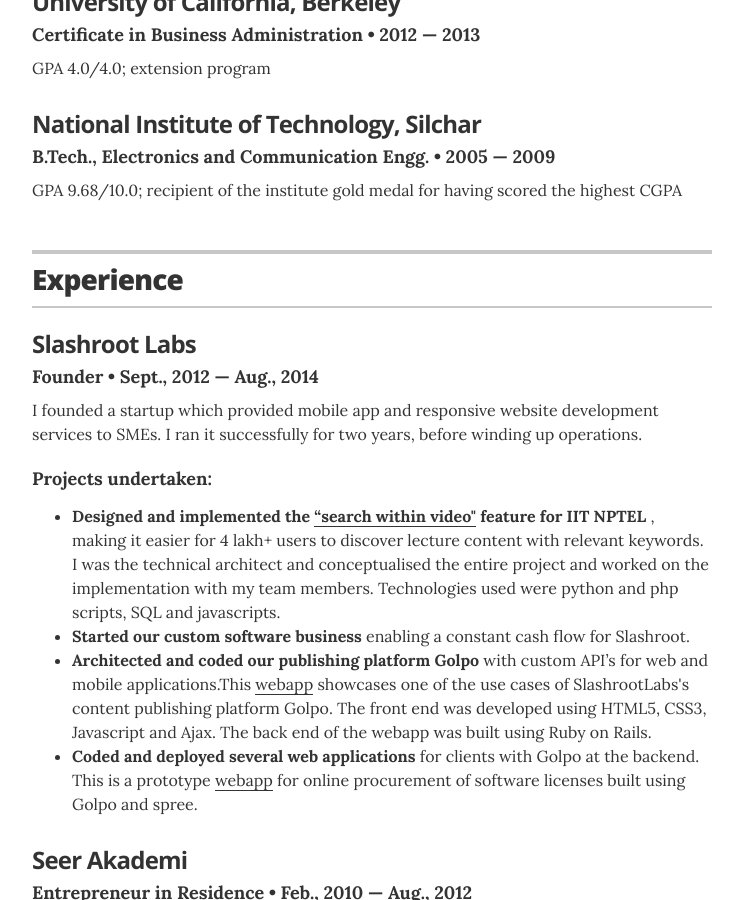
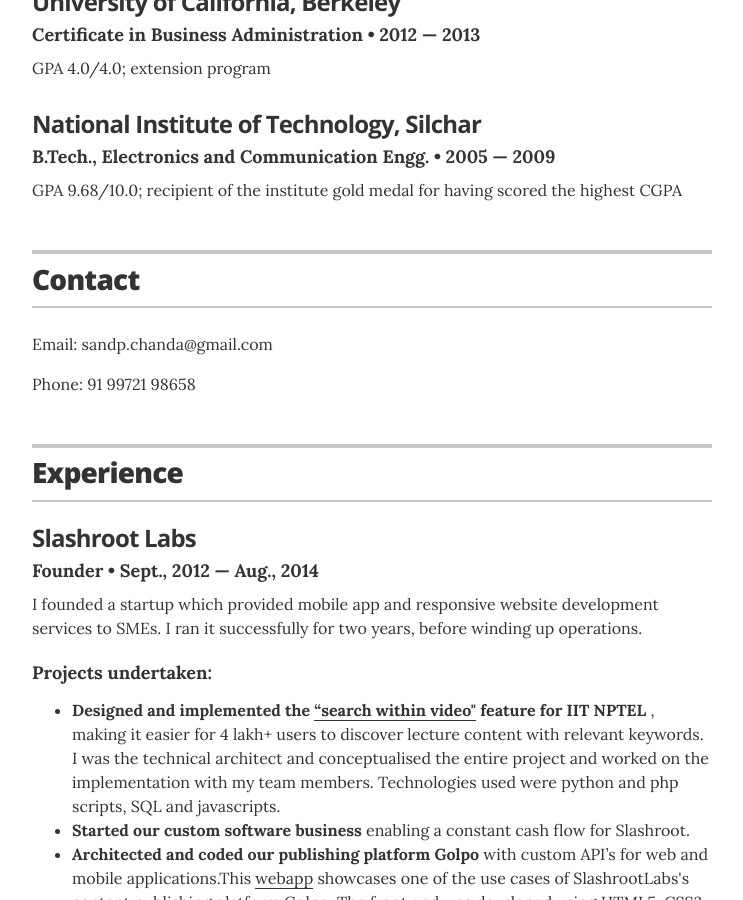
Before and after one commit to CapedCrusader/resume, a Jekyll site: the page built from index.html, in a window 1280 px wide and 900 px high, scrolled down 703 px. Shown: the whole window, without its empty margins (268-1011 px from the left). Built offline with Jekyll 4.4.1, drawn with Linux system fonts in a browser that asks for light colours.

Commit message:
Updated contact

```diff
--- a/_layouts/resume.html
+++ b/_layouts/resume.html
@@ -76,6 +76,17 @@
       </section>
       <!-- end Education -->
       {% endif %}
+
+      <section class="content-section">
+
+        <header class="section-header">
+          <h2>Contact</h2>
+        </header>
+
+        <p>Email: sandp.chanda@gmail.com</p>
+        <p>Phone: 91 99721 98658
+
+       </section>
 
 
       {% if site.resume_section_experience %}
```
